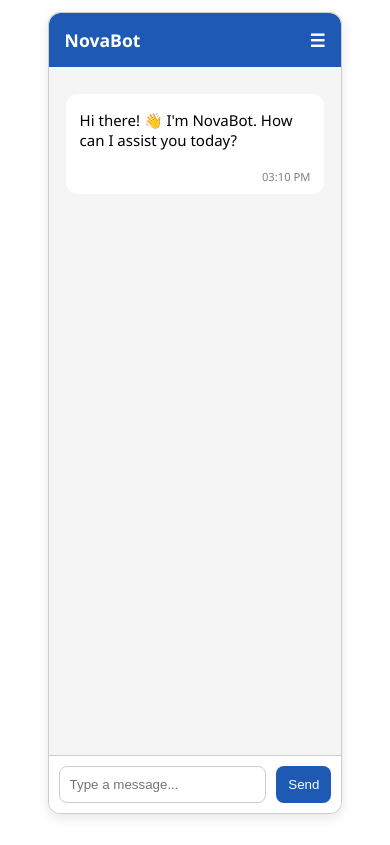
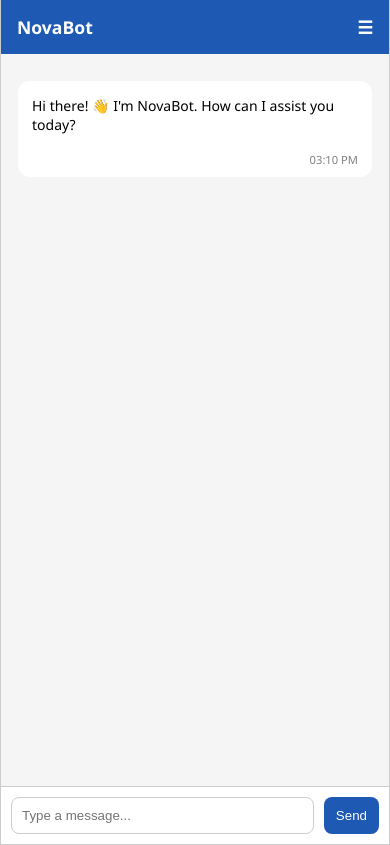
Before and after one commit to hemangikariya/NovaBot-AI-Powered-Chat-Assistant, a React (Create React App) app in the folder frontend/: page / in a window 390 px wide. Built offline with nearby package versions, Linux system fonts and the light colour scheme.

Commit message:
Update ChatBot.css

```diff
--- a/frontend/src/components/ChatBot.css
+++ b/frontend/src/components/ChatBot.css
@@ -1,7 +1,7 @@
 .chatbot-container {
   max-width: 800px;
   margin: auto;
-  font-family: 'Segoe UI', sans-serif;
+  font-family: "Segoe UI", sans-serif;
   padding: 12px;
   display: flex;
   justify-content: center;
@@ -17,15 +17,15 @@
 .chat-window {
   border: 1px solid #ccc;
   border-radius: 12px;
-  width: 80%;
-  height: 800px;
+  width: 100%;
+  max-width: 100%;
+  height: 95vh;
   overflow-y: auto;
   background-color: #f5f5f5;
   display: flex;
   flex-direction: column;
   position: relative;
   box-shadow: 0 4px 12px rgba(0, 0, 0, 0.1);
-  /* padding: 10px;  */
 }
 
 .chat-header {
@@ -63,11 +63,12 @@
   padding-top: 1px;
   margin: 5px;
 }
+
 .chat-bubble {
   display: flex;
   flex-direction: column;
   width: fit-content;
-  max-width: 75%;
+  max-width: 90%;
   padding: 10px 14px;
   border-radius: 12px;
   font-size: 15px;
@@ -75,15 +76,6 @@
   word-wrap: break-word;
   overflow-wrap: break-word;
 }
-/* .chat-bubble {
-  display: block;
-  width: fit-content;
-  max-width: 75%;
-  padding: 10px 14px;
-  border-radius: 12px;
-  font-size: 15px;
-  margin: 15px 10px;
-} */
 
 .chat-bubble.user {
   background-color: #e0e0e0;
@@ -154,7 +146,9 @@
 }
 
 @keyframes bounce {
-  0%, 80%, 100% {
+  0%,
+  80%,
+  100% {
     transform: scale(0.8);
     opacity: 0.5;
   }
@@ -196,7 +190,6 @@
   white-space: nowrap;
 }
 
-
 .msg-flex {
   display: flex;
   justify-content: space-between;
@@ -205,31 +198,43 @@
   gap: 10px;
 }
 
-
-/* .msg-flex {
-  position: relative;
-  display: inline-block;
-  width: 100%;
-} */
-
-/* .chat-time {
-  position: absolute;
-  bottom: 0;
-  right: 0;
-  font-size: 0.7rem;
-  color: gray;
-  padding-right: 5px;
-} */
-
-
 .markdown-text {
   word-break: break-word;
   overflow-wrap: anywhere;
 }
-
 
 @media screen and (max-width: 600px) {
   .chat-bubble {
     max-width: 90%;
   }
 }
+
+@media (max-width: 800px) {
+  .chatbot-container {
+    width: 100% !important;
+    height: 100vh !important;
+    padding: 0;
+  }
+
+  .chat-window {
+    border-radius: 0 !important;
+    width: 100%;
+    max-width: 100%;
+    height: 99.8vh;
+  }
+
+  .chat-header {
+    border-top-left-radius: 0 !important;
+    border-top-right-radius: 0 !important;
+  }
+
+    .chat-bubble {
+    max-width: 90%;
+    font-size: 14px;
+  }
+
+  .chat-window {
+    width: 100%;
+    height: 100vh;
+  }
+}
```
